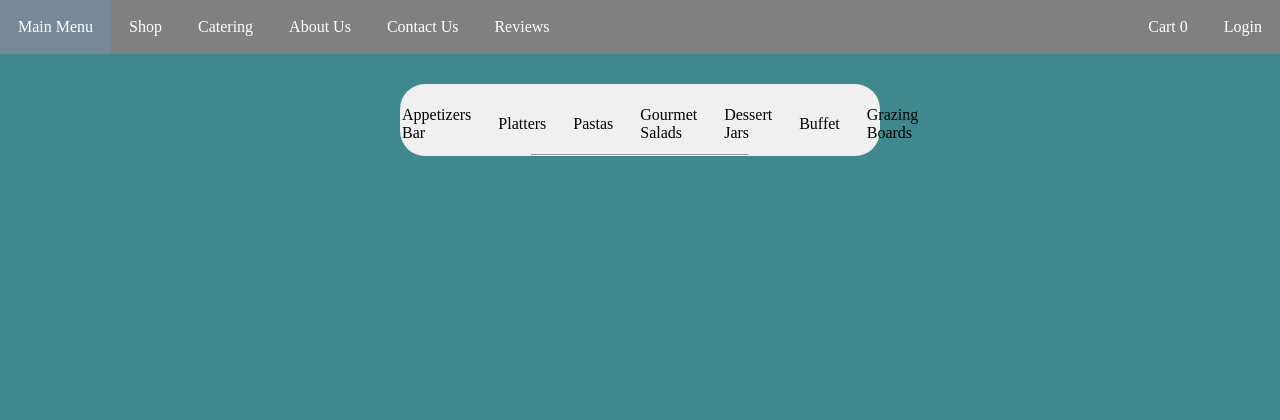
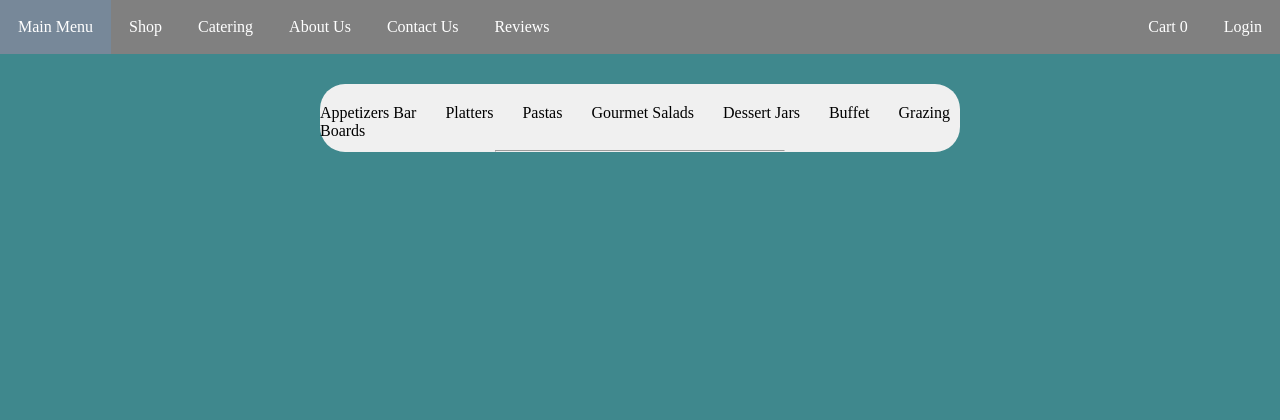
Before and after one commit to saladenicoise/soen-287-br6, a PHP site: page /catering_pages/catering_main.php in a window 1280 px wide. Shown: the top 420 px of the page. Run offline with PHP 8.4, Linux system fonts and the light colour scheme.

Commit message:
Finally done with the fricking sizing and such

```diff
--- a/catering_pages/buffet_main_items.txt
+++ b/catering_pages/buffet_main_items.txt
@@ -16,3 +16,4 @@
 Maple Brined Roasted Pork Loin 7.50
 Roasted Quinoa Spinach Cranberry Stuffed Squash 11.75
 Our Fan Favorite Sticky Garlic Chicken Bites 8.75
+Tesla Model S FirstBorn
--- a/catering_pages/catering_main.css
+++ b/catering_pages/catering_main.css
@@ -12,34 +12,41 @@ body {
 div.cateringMenuContainer
 {
     background-color: #f0f0f0;
-    margin-left: 400px;
-    margin-right: 400px;
+    margin-left: auto;
+    margin-right: auto;
     margin-top: 30px;
     margin-bottom: 30px;
     height: auto;
+    width: 50%;
+    min-width: 450px;
     padding-top: 20px;
     border-radius: 25px;
+    display: flex;
+    flex-direction: row;
+    flex-wrap: wrap;
 }
 
-div.cateringSlectionDisplay
+div.cateringSlectionContainer
 {
     background-color: #f0f0f0;
     margin-bottom: 30px;
     margin-left: auto;
     margin-right: auto;
+    width: auto;
     position: relative;
     display: none;
     border-radius: 25px;
 }
 
-table.cateringCategoriesTable
+div.cateringCategoriesContainer
 {
     margin-left: auto;
     margin-right: auto;
+    position: relative;
 
 }
 
-td.cateringCategory
+span.cateringCategory
 {
     padding-right: 25px;
 }
@@ -80,8 +87,9 @@ div.dishContainer
     padding-right: auto;
     padding-top: 10px;
     padding-bottom: 30px;
-    display: grid;
-    grid-template-columns: repeat(3, minmax(0, 1fr));
+    width: auto;
+    display: flex;
+    flex-wrap: wrap;
     padding-right: auto;
     text-align: center;
     row-gap: 20px;
@@ -91,7 +99,10 @@ div.dishContainer
 
 div.dishItem
 {
+    flex: 1 0 20%;
+    margin: 5px;
     padding: 20px;
+    width: 40%;
     text-align: center;
     background-color: #52b1b8;
     box-shadow: 0 0 20px 0 rgba(0, 0, 0, 0.2), 0 5px 5px 0 rgba(0, 0, 0, 0.24);
--- a/catering_pages/catering_main.php
+++ b/catering_pages/catering_main.php
@@ -16,18 +16,15 @@
         <?php include("../navBar/navBar.php")?>
 
         <div class="cateringMenuContainer">
-            <div class="cateringCategorySelections">
-                    <table class="cateringCategoriesTable">
-                        <tr>
-                            <td class="cateringCategory" onclick="displayMenu(this.id)" id="appetizers">Appetizers Bar</td>
-                            <td class="cateringCategory" onclick="displayMenu(this.id)" id="platters">Platters</td>
-                            <td class="cateringCategory" onclick="displayMenu(this.id)" id="pastas">Pastas</td>
-                            <td class="cateringCategory" onclick="displayMenu(this.id)" id="salads">Gourmet Salads</td>
-                            <td class="cateringCategory" onclick="displayMenu(this.id)" id="desserts">Dessert Jars</td>
-                            <td class="cateringCategory" onclick="displayMenu(this.id)" id="buffet">Buffet</td>
-                            <td class="cateringCategory" onclick="displayMenu(this.id)" id="grboards">Grazing Boards</td>
-                        </tr>
-                    </table>
+            <div class="cateringCategoriesContainer">
+
+                            <span class="cateringCategory" onclick="displayMenu(this.id)" id="appetizers">Appetizers Bar</span>
+                            <span class="cateringCategory" onclick="displayMenu(this.id)" id="platters">Platters</span>
+                            <span class="cateringCategory" onclick="displayMenu(this.id)" id="pastas">Pastas</span>
+                            <span class="cateringCategory" onclick="displayMenu(this.id)" id="salads">Gourmet Salads</span>
+                            <span class="cateringCategory" onclick="displayMenu(this.id)" id="desserts">Dessert Jars</span>
+                            <span class="cateringCategory" onclick="displayMenu(this.id)" id="buffet">Buffet</span>
+                            <span class="cateringCategory" onclick="displayMenu(this.id)" id="grboards">Grazing Boards</span>
 
                     <hr class="cateringHr">
             </div>
@@ -35,25 +32,25 @@
             <div id="infoDiv">
 
             </div>
-            <div id="dessertDiv" class="cateringSlectionDisplay">
+            <div id="dessertDiv" class="cateringSlectionContainer">
                 <?php include("desserts.php")?>
             </div>
-            <div id="pastasDiv" class="cateringSlectionDisplay">
+            <div id="pastasDiv" class="cateringSlectionContainer">
                 <?php include("pastas.php")?>
             </div>
-            <div id="plattersDiv" class="cateringSlectionDisplay">
+            <div id="plattersDiv" class="cateringSlectionContainer">
                 <?php include("platters.php")?>
             </div>
-            <div id="appetizersDiv" class="cateringSlectionDisplay">
+            <div id="appetizersDiv" class="cateringSlectionContainer">
                 <?php include("appetizers.php")?>
             </div>
-            <div id="saladsDiv" class="cateringSlectionDisplay">
+            <div id="saladsDiv" class="cateringSlectionContainer">
                 <?php include("salads.php")?>
             </div>
-            <div id="buffetDiv" class="cateringSlectionDisplay">
+            <div id="buffetDiv" class="cateringSlectionContainer">
                 <?php include("buffet.php")?>
             </div>
-            <div id="grboardsDiv" class="cateringSlectionDisplay">
+            <div id="grboardsDiv" class="cateringSlectionContainer">
                 <?php include("grazing_boards.php")?>
             </div>
         </div>
```
Also changed, not shown: catering_pages/mains_images/z.png (added).
